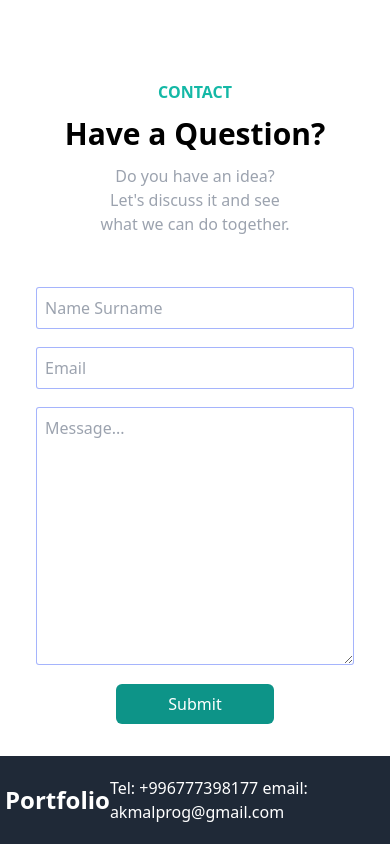
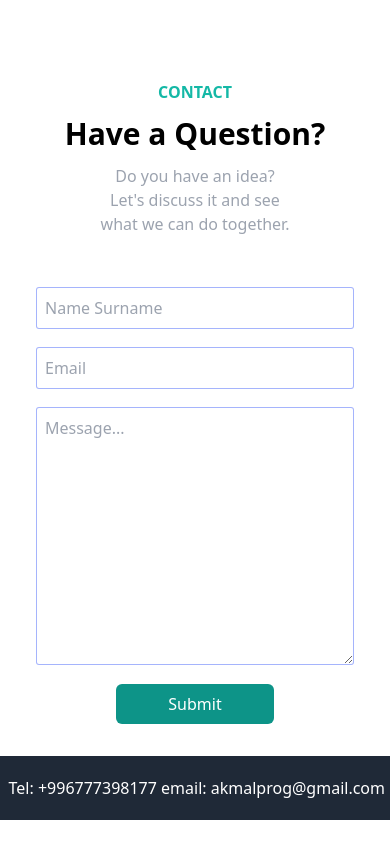
Before and after one commit to Azizakmal/PortfolioAkmal, a website: page index.html in a window 390 px wide. Shown: the part 5291-6135 px from the top of the page. After the commit the page ends 6111 px from the top, so only its background shows below. Drawn offline with nearby package versions, Linux system fonts and the light colour scheme.

Commit message:
change file index

```diff
--- a/index.html
+++ b/index.html
@@ -320,7 +320,7 @@
     <div class="w-full bg-gray-800 ">
         <div class="container mx-auto py-5 flex items-center justify-between">
             <div class="flex items-center gap-2">
-                <span class="text-2xl font-bold text-white">Portfolio</span>
+                <span class="hidden md:flex text-2xl font-bold text-white">Portfolio</span>
             </div>
             <span class="font-medium text-white">Tel: +996777398177 email: akmalprog@gmail.com</span>
             <span class="hidden md:block font-medium text-white">© 2023 Portfolio. Design with ♥️ by Akmal.</span>
```
